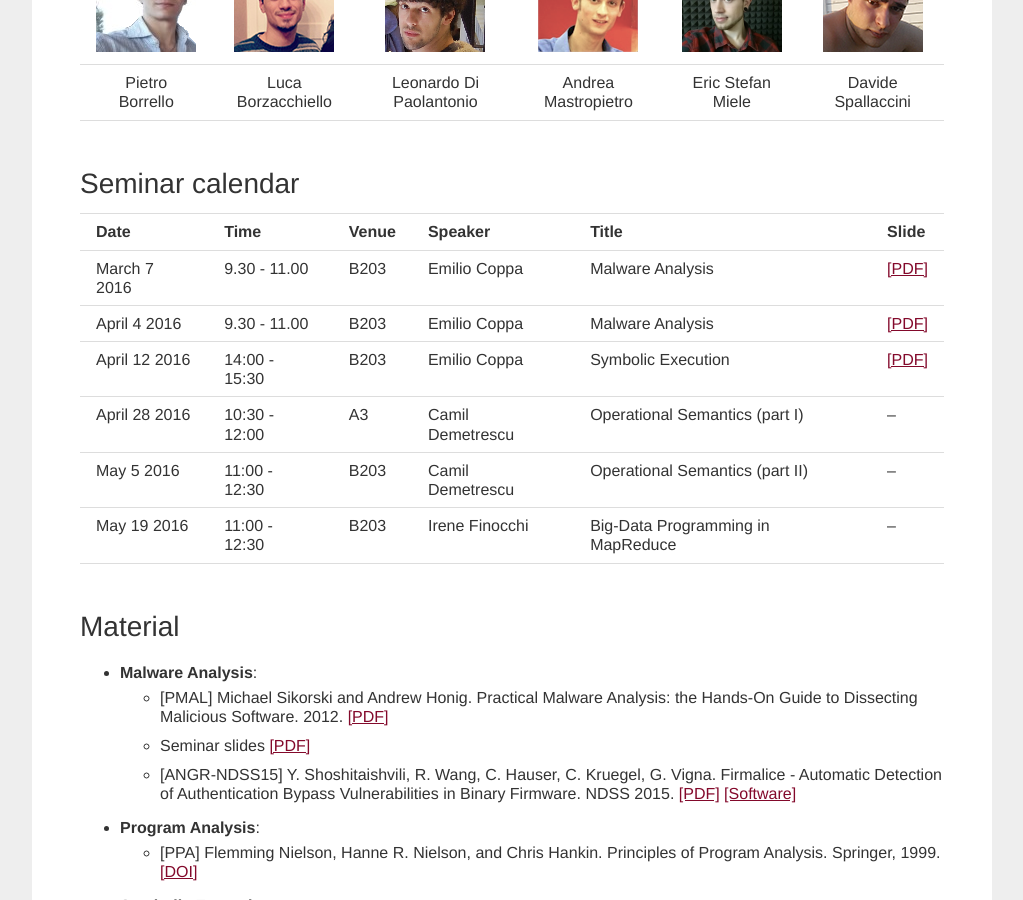
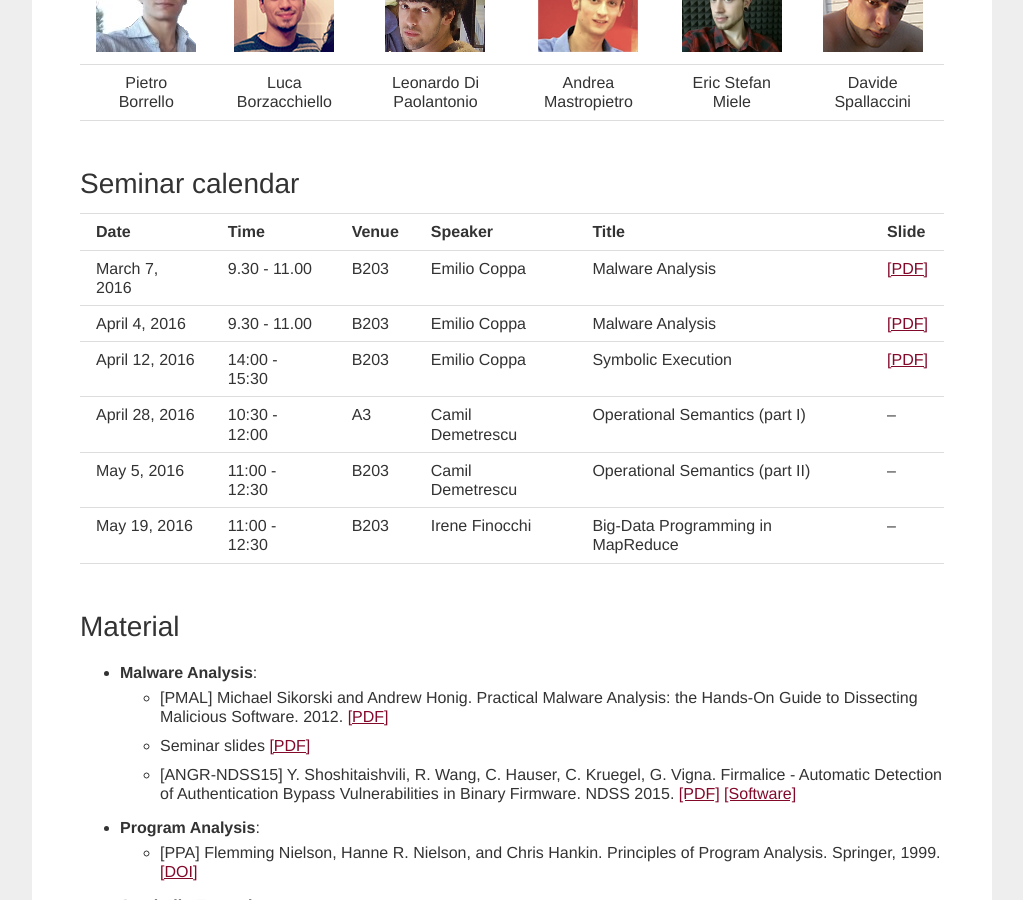
Before and after one commit to season-lab/season-lab.github.io, a Jekyll site: the page built from excellence.md, in a window 1280 px wide and 900 px high, scrolled down 594 px. Shown: the whole window, without its empty margins (128-1151 px from the left). Built offline with Jekyll 4.4.1, drawn with Linux system fonts in a browser that asks for light colours.

```diff
--- a/excellence.md
+++ b/excellence.md
@@ -22,12 +22,12 @@ The Excellence Programs of the B.Sc. and M.Sc. in Computer Science and Engineeri
 
 | Date           | Time          | Venue | Speaker      | Title             | Slide |
 | -------------- | ------------- | ----- | ------------ | ------------------ | ----- |
-| March 7 2016   | 9.30 - 11.00  | B203  | Emilio Coppa | Malware Analysis   | [[PDF]](https://drive.google.com/open?id=0Bw8evy6grTplSHVpUEE3dDFUOFk) |
-| April 4 2016  | 9.30 - 11.00  | B203  | Emilio Coppa | Malware Analysis   | [[PDF]](https://drive.google.com/open?id=0Bw8evy6grTplSHVpUEE3dDFUOFk) |
-| April 12 2016 | 14:00 - 15:30 | B203  | Emilio Coppa | Symbolic Execution | [[PDF]](https://drive.google.com/open?id=0BzPEdOad795XOGIzWWVKeTlwQlk) |
-| April 28 2016 | 10:30 - 12:00 | A3  | Camil Demetrescu | Operational Semantics (part I) | -- |
-| May 5 2016 | 11:00 - 12:30 | B203  | Camil Demetrescu | Operational Semantics (part II) | -- |
-| May 19 2016 | 11:00 - 12:30 | B203  | Irene Finocchi | Big-Data Programming in MapReduce | -- |
+| March 7, 2016   | 9.30 - 11.00  | B203  | Emilio Coppa | Malware Analysis   | [[PDF]](https://drive.google.com/open?id=0Bw8evy6grTplSHVpUEE3dDFUOFk) |
+| April 4, 2016  | 9.30 - 11.00  | B203  | Emilio Coppa | Malware Analysis   | [[PDF]](https://drive.google.com/open?id=0Bw8evy6grTplSHVpUEE3dDFUOFk) |
+| April 12, 2016 | 14:00 - 15:30 | B203  | Emilio Coppa | Symbolic Execution | [[PDF]](https://drive.google.com/open?id=0BzPEdOad795XOGIzWWVKeTlwQlk) |
+| April 28, 2016 | 10:30 - 12:00 | A3  | Camil Demetrescu | Operational Semantics (part I) | -- |
+| May 5, 2016 | 11:00 - 12:30 | B203  | Camil Demetrescu | Operational Semantics (part II) | -- |
+| May 19, 2016 | 11:00 - 12:30 | B203  | Irene Finocchi | Big-Data Programming in MapReduce | -- |
 
 <br />
 
```
